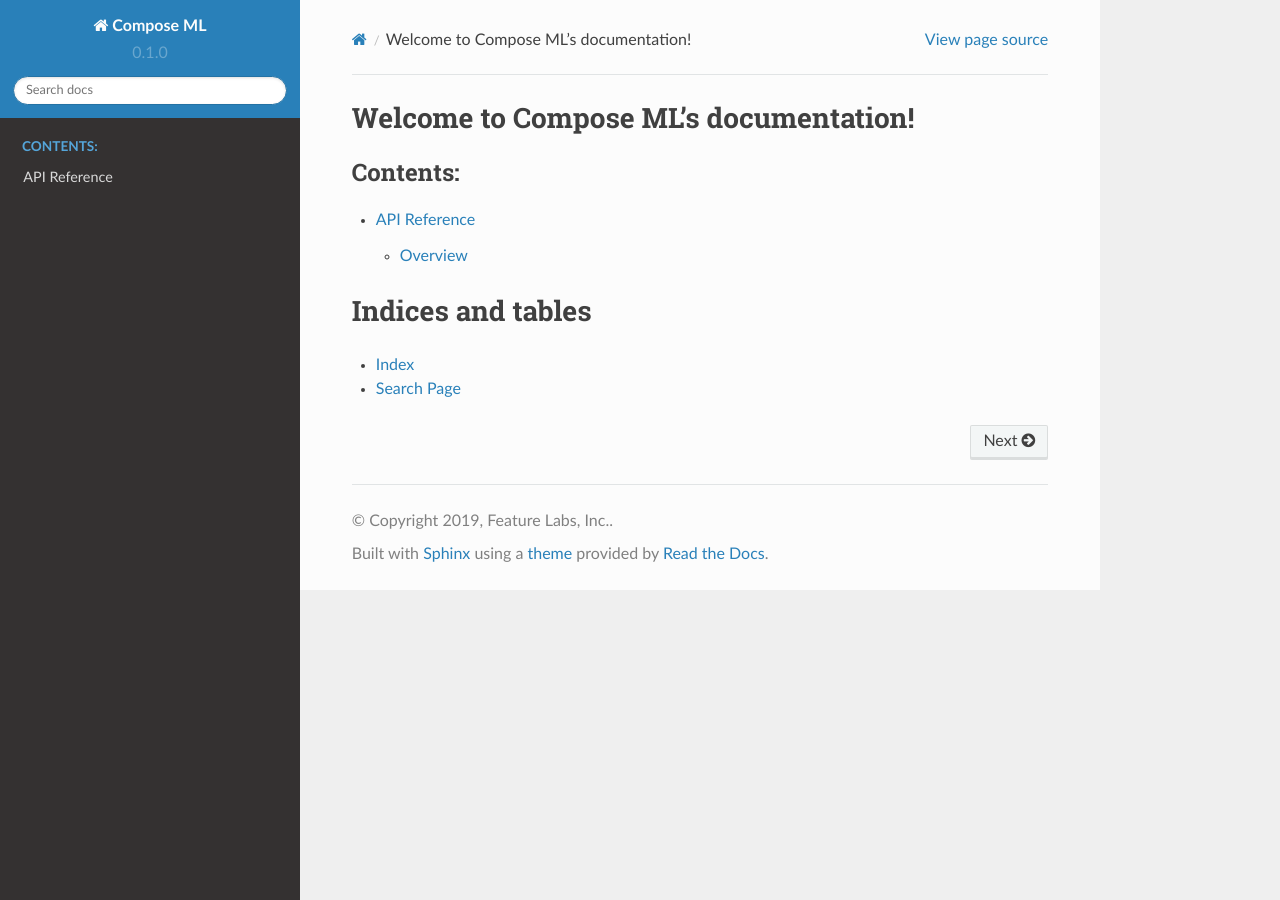
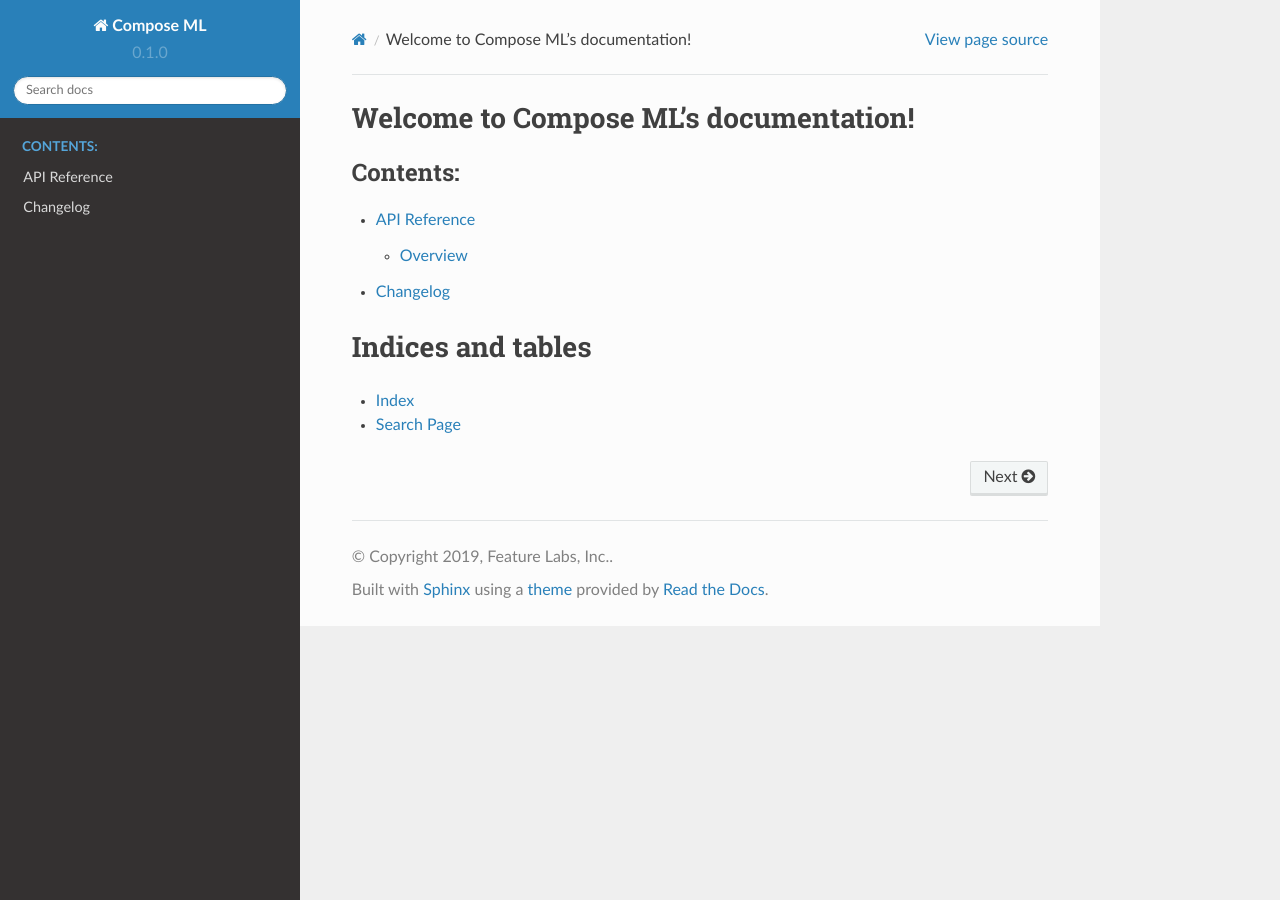
Before and after one commit to alteryx/compose, a Sphinx documentation site: the page built from docs/source/index.rst, in a window 1280 px wide. Built offline with Sphinx 7.4.7 and the Read the Docs theme 2.0.0, drawn with Linux system fonts in a browser that asks for light colours.

Commit message:
update docs setup

```diff
--- a/composeml/__init__.py
+++ b/composeml/__init__.py
@@ -1,3 +1,4 @@
 # flake8:noqa
 from .label_maker import LabelMaker
 from .label_times import LabelTimes
+from .version import __version__
--- /dev/null
+++ b/composeml/version.py
@@ -0,0 +1 @@
+__version__ = '0.1.0'
--- a/docs/source/conf.py
+++ b/docs/source/conf.py
@@ -16,7 +16,7 @@
 # import sys
 # sys.path.insert(0, os.path.abspath('.'))
 
-
+import composeml
 # -- Project information -----------------------------------------------------
 
 project = 'Compose ML'
--- a/docs/source/index.rst
+++ b/docs/source/index.rst
@@ -11,6 +11,7 @@ Welcome to Compose ML's documentation!
    :caption: Contents:
 
    api_reference
+   changelog
 
 Indices and tables
 ==================
```
